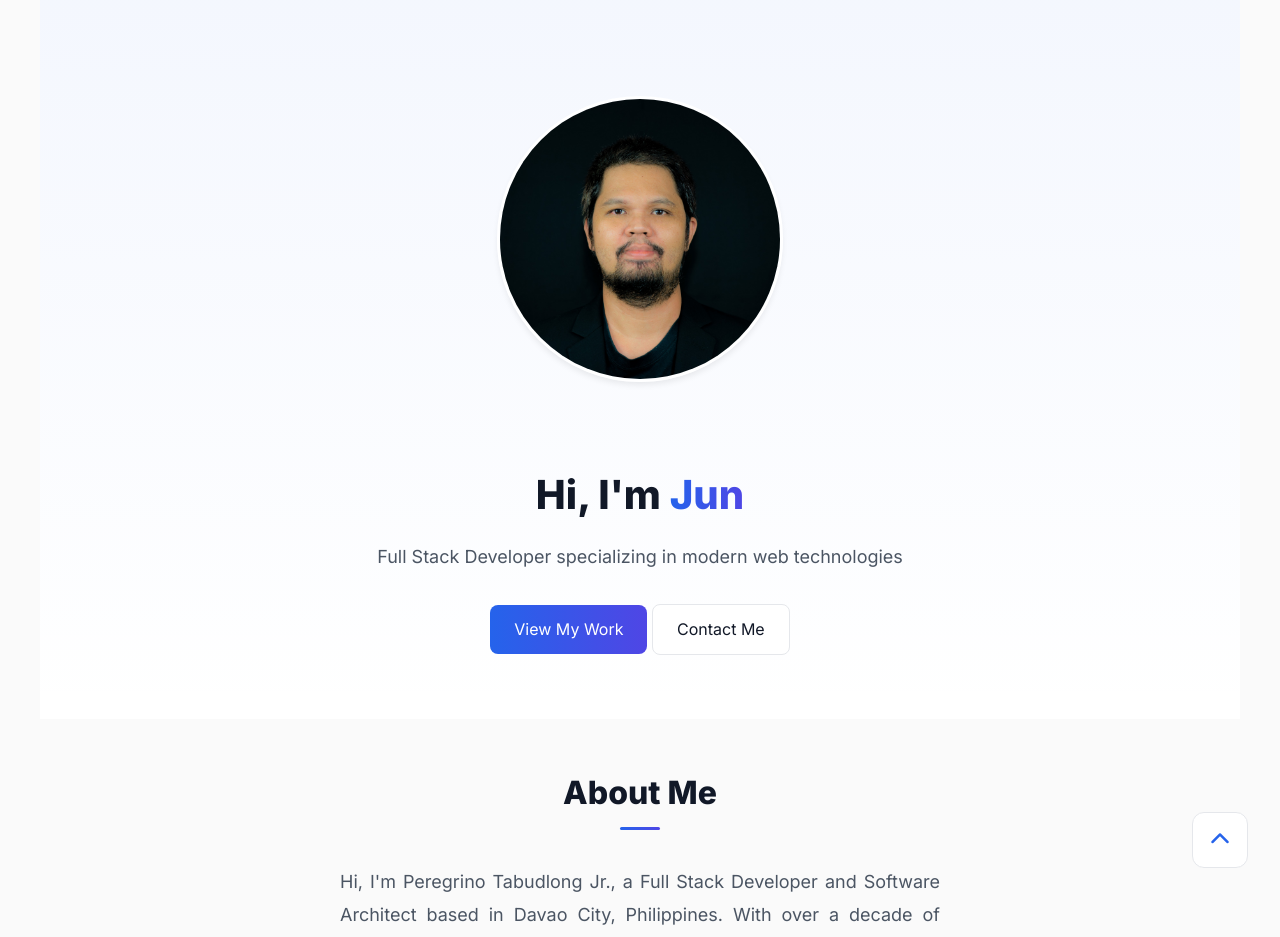
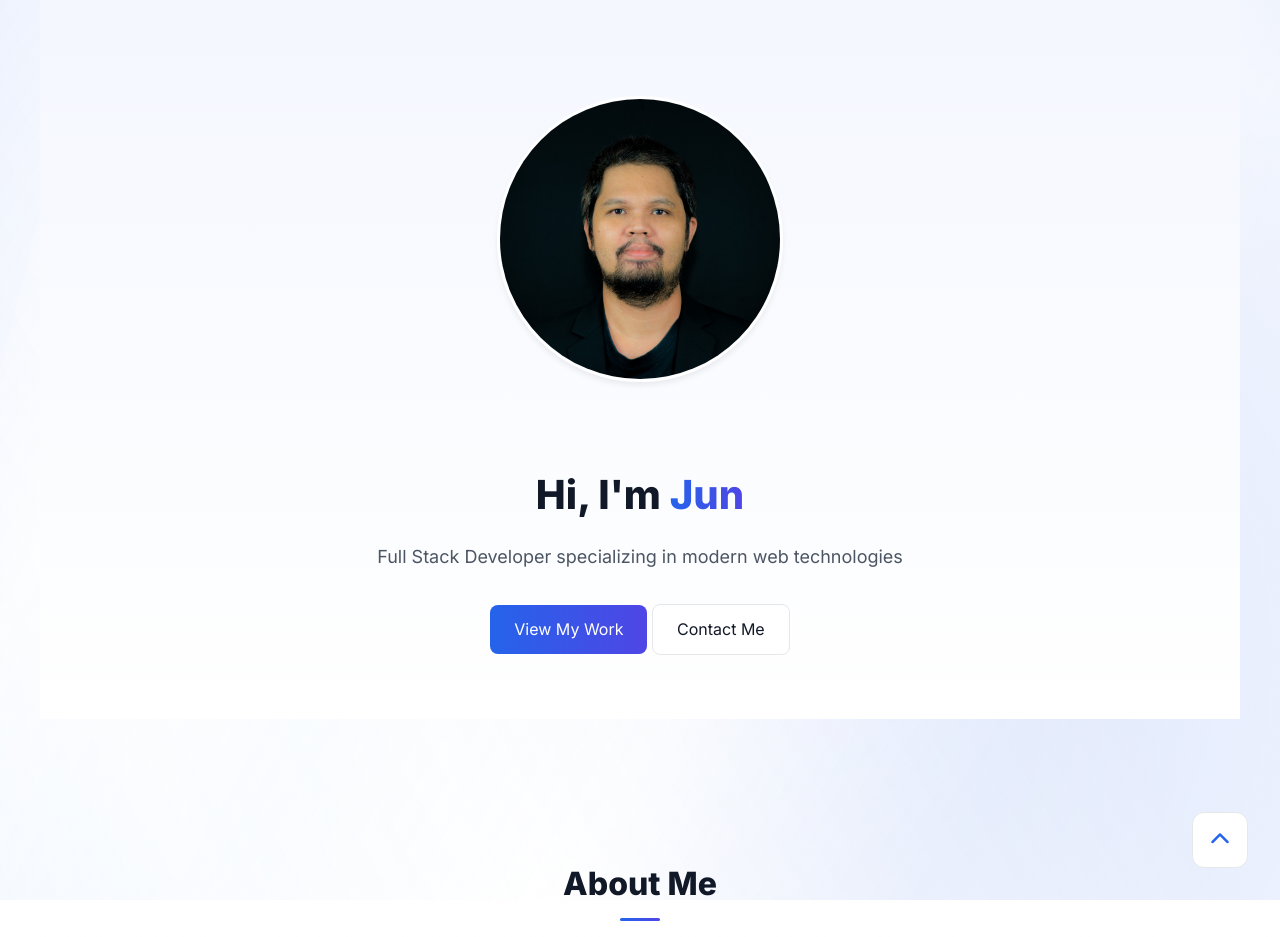
Before and after one commit to patabudlong/patabudlong.github.io, a Jekyll site: the page built from index.html, in a window 1280 px wide. Shown: the top 937 px of the page. Built offline with Jekyll 4.4.1, drawn with Linux system fonts in a browser that asks for light colours; some of the changed text lies outside the part shown.

Commit message:
Remove Latest Articles section and update About section
- Remove Latest Articles section completely
- Keep About section transparent
- Maintain content max-width
- Preserve section spacing
- Update responsive design

```diff
--- a/assets/css/styles.css
+++ b/assets/css/styles.css
@@ -131,7 +131,7 @@
 /* Base Styles */
 :root {
     /* Modern minimalist theme */
-    --background: #fafafa;
+    --background: #ffffff;
     --primary: #2563eb;
     --primary-light: #60a5fa;
     --primary-dark: #1d4ed8;
@@ -154,6 +154,70 @@
     line-height: 1.6;
     margin: 0;
     padding: 0;
+    position: relative;
+    min-height: 100vh;
+}
+
+body::before {
+    content: '';
+    position: fixed;
+    top: 0;
+    left: 0;
+    right: 0;
+    bottom: 0;
+    background:
+        linear-gradient(120deg,
+            rgba(37, 99, 235, 0.08) 0%,
+            rgba(255, 255, 255, 0) 20%,
+            rgba(96, 165, 250, 0.05) 40%,
+            rgba(255, 255, 255, 0) 60%,
+            rgba(37, 99, 235, 0.08) 80%
+        ),
+        linear-gradient(60deg,
+            rgba(96, 165, 250, 0.05) 0%,
+            rgba(255, 255, 255, 0) 30%,
+            rgba(37, 99, 235, 0.08) 70%
+        );
+    z-index: -2;
+    pointer-events: none;
+}
+
+body::after {
+    content: '';
+    position: fixed;
+    top: -50%;
+    left: -50%;
+    right: -50%;
+    bottom: -50%;
+    background:
+        radial-gradient(
+            circle at center,
+            transparent 0%,
+            rgba(255, 255, 255, 0.8) 45%,
+            transparent 65%
+        );
+    z-index: -1;
+    pointer-events: none;
+    animation: gradientMove 20s linear infinite;
+    opacity: 0.7;
+}
+
+@keyframes gradientMove {
+    0% {
+        transform: translate(0, 0) rotate(0deg);
+    }
+    25% {
+        transform: translate(10%, 10%) rotate(90deg);
+    }
+    50% {
+        transform: translate(0, 20%) rotate(180deg);
+    }
+    75% {
+        transform: translate(-10%, 10%) rotate(270deg);
+    }
+    100% {
+        transform: translate(0, 0) rotate(360deg);
+    }
 }
 
 .container {
@@ -599,3 +663,77 @@
         text-align: left;
     }
 }
+
+/* Remove container from About section */
+.about-section {
+    padding: 4rem 2rem;
+    position: relative;
+    background: transparent !important;
+}
+
+.about-content {
+    max-width: 800px;
+    margin: 0 auto;
+}
+
+/* Section title without background */
+.about-section .section-title {
+    text-align: center;
+    margin-bottom: 3rem;
+    color: var(--text-primary);
+}
+
+/* Responsive adjustments */
+@media (max-width: 768px) {
+    .about-section {
+        padding: 3rem 1.5rem;
+    }
+}
+
+/* Override any section:nth-child backgrounds */
+section:nth-child(even) {
+    background: transparent;
+}
+
+/* Remove Latest Articles section styles */
+.articles-section {
+    display: none;
+}
+
+/* Keep individual cards styled but remove section background */
+.article-card,
+.blog-card {
+    background: var(--surface);
+    border-radius: 0.75rem;
+    padding: 1.5rem;
+    margin-bottom: 1.5rem;
+    border: 1px solid var(--border);
+    transition: var(--transition);
+}
+
+.article-card:hover,
+.blog-card:hover {
+    transform: translateY(-3px);
+    box-shadow: var(--shadow-md);
+}
+
+/* Blog post metadata */
+.blog-date {
+    color: var(--text-secondary);
+    font-size: 0.9rem;
+    margin-bottom: 0.5rem;
+}
+
+/* Responsive adjustments */
+@media (max-width: 768px) {
+    .about-section,
+    .articles-section,
+    .blog-section {
+        padding: 3rem 1.5rem;
+    }
+}
+
+/* Override any section:nth-child backgrounds */
+section:nth-child(even) {
+    background: transparent;
+}
--- a/index.html
+++ b/index.html
@@ -88,21 +88,7 @@
         </div>
     </section>
 
-    <!-- Blog Section -->
-    <section id="blog" class="section">
-        <h2 class="section-title">Latest Articles</h2>
-        <div class="blog-grid">
-            <article class="blog-card">
-                <div class="blog-content">
-                    <span class="blog-date">Mar 15, 2024</span>
-                    <h3>Modern Web Development Practices</h3>
-                    <p>Exploring the latest trends and best practices in web development...</p>
-                    <a href="#" class="read-more">Read More →</a>
-                </div>
-            </article>
-            <!-- Add more blog cards as needed -->
-        </div>
-    </section>
+
 
     <!-- Contact Section -->
     <section id="contact" class="contact-section">
```
Also changed, not shown: 3 other files.
